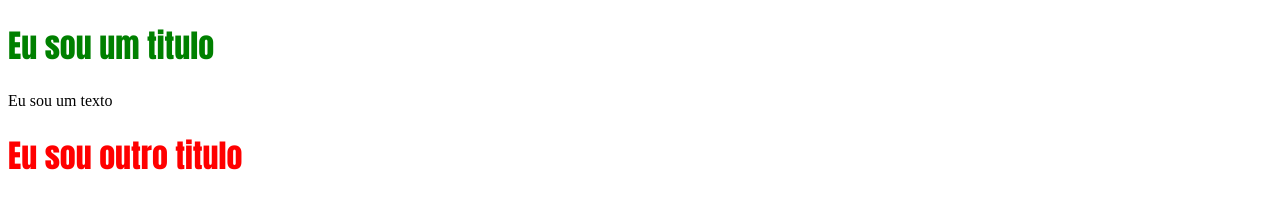
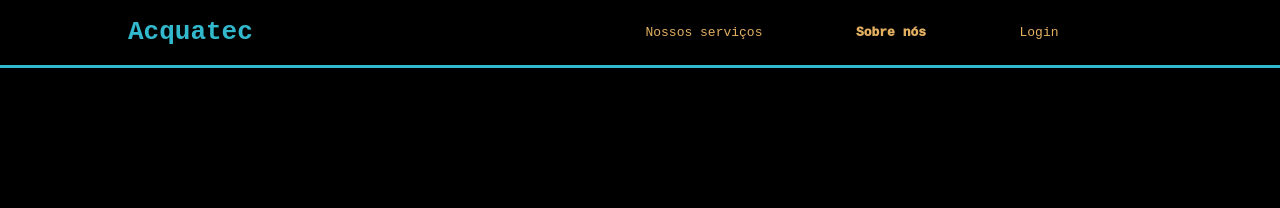
Before and after one commit to fabioceslaki/repositorioa-aula-2, a plain HTML site: page index.html in a window 1280 px wide. Drawn offline with Linux system fonts and the light colour scheme.

Commit message:
Criando o header do meu primeiro site institucional

```diff
--- a/estilo.css
+++ b/estilo.css
@@ -1,13 +1,45 @@
-.classe1{
-    color: green;
-    font-weight: 800;
-    font-family: Impact, Haettenschweiler, 'Arial Narrow Bold', sans-serif;
+.header{
+  color: #32b9cd;
+  border-bottom: 3px solid #32b9cd;
+}
 
-        }
+body{
+   margin: 0;
+   background-color: black;
+   font-family: monospace;
 
-        .classe2{
-    color: red;
-    font-weight: 800;
-    font-family: Impact, Haettenschweiler, 'Arial Narrow Bold', sans-serif;
 
-        }
+
+}
+
+.container{
+   width: 80%;
+   margin: auto;
+}
+
+
+.header .container{
+     display: flex;
+     justify-content: space-between;
+
+
+
+}
+
+.navbar{
+  display: flex;
+  list-style: none;
+  justify-content: space-evenly;
+  padding: 0;
+  width: 600px;
+  align-items: center;
+  color: #E3b062;
+
+}
+
+.agora{
+ font-weight: 1000;
+
+
+
+}
--- a/index.html
+++ b/index.html
@@ -4,18 +4,23 @@
     <meta charset="UTF-8">
     <meta http-equiv="X-UA-Compatible" content="IE=edge">
     <meta name="viewport" content="width=device-width, initial-scale=1.0">
-    <title>Projeto PI</title>
+    <title>Acquatec</title>
+
+
     <link rel="stylesheet" href="estilo.css">
 </head>
 <body>
+     <div class="header">
+        <div class="container">
+        <h1> Acquatec </h1>
+        <ul class="navbar">
+           <li>Nossos serviços</li>
+           <li class="agora">Sobre nós</li>
+           <li>Login</li>
+        </ul>
 
-    <h1 class="classe1"> Eu sou um titulo </h1>
-    <p> Eu sou um texto</p>
-    <h1 class="classe2"> Eu sou outro titulo </h1>
-
-
-
-
+    </div>
+    </div>
 
 
 </body>
```
